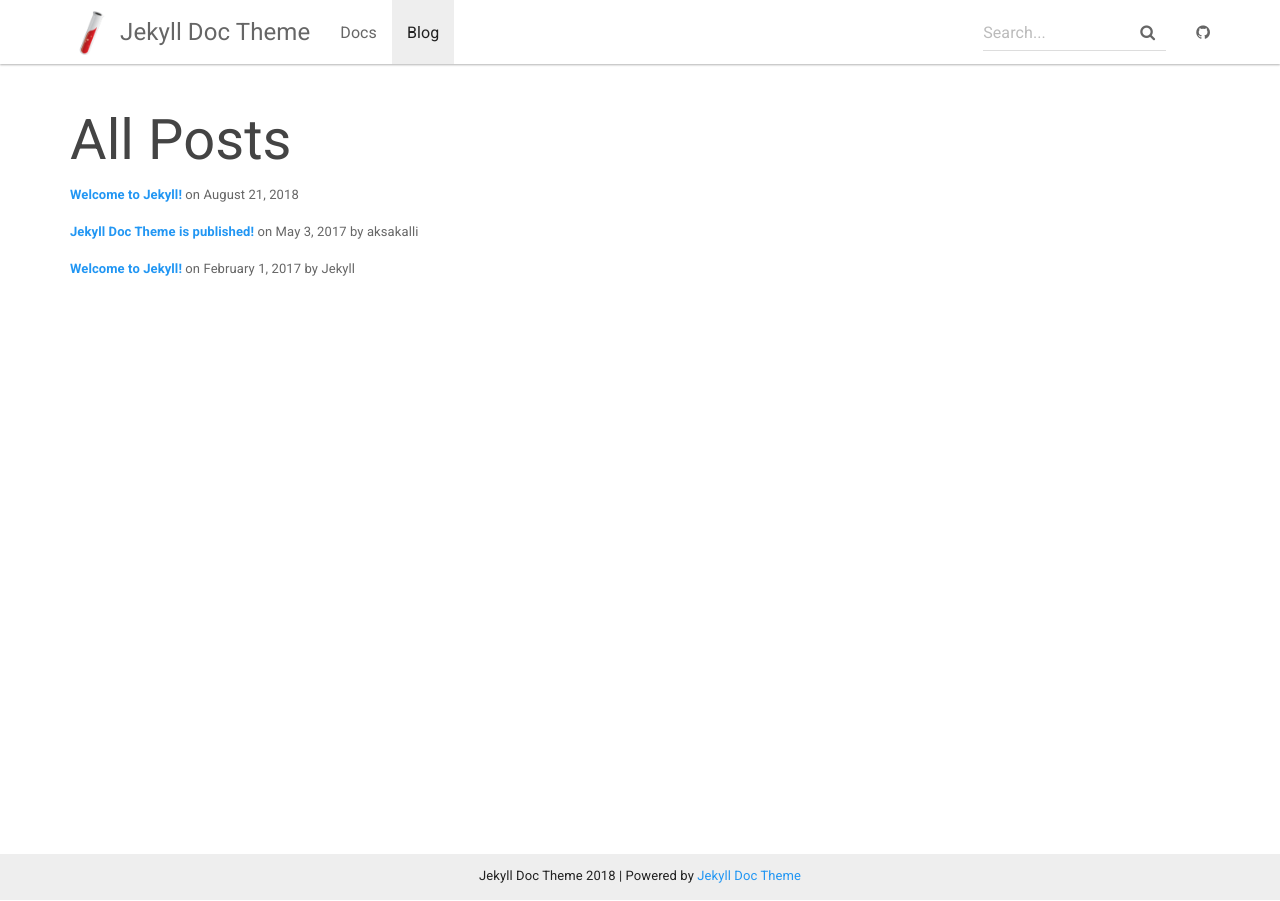
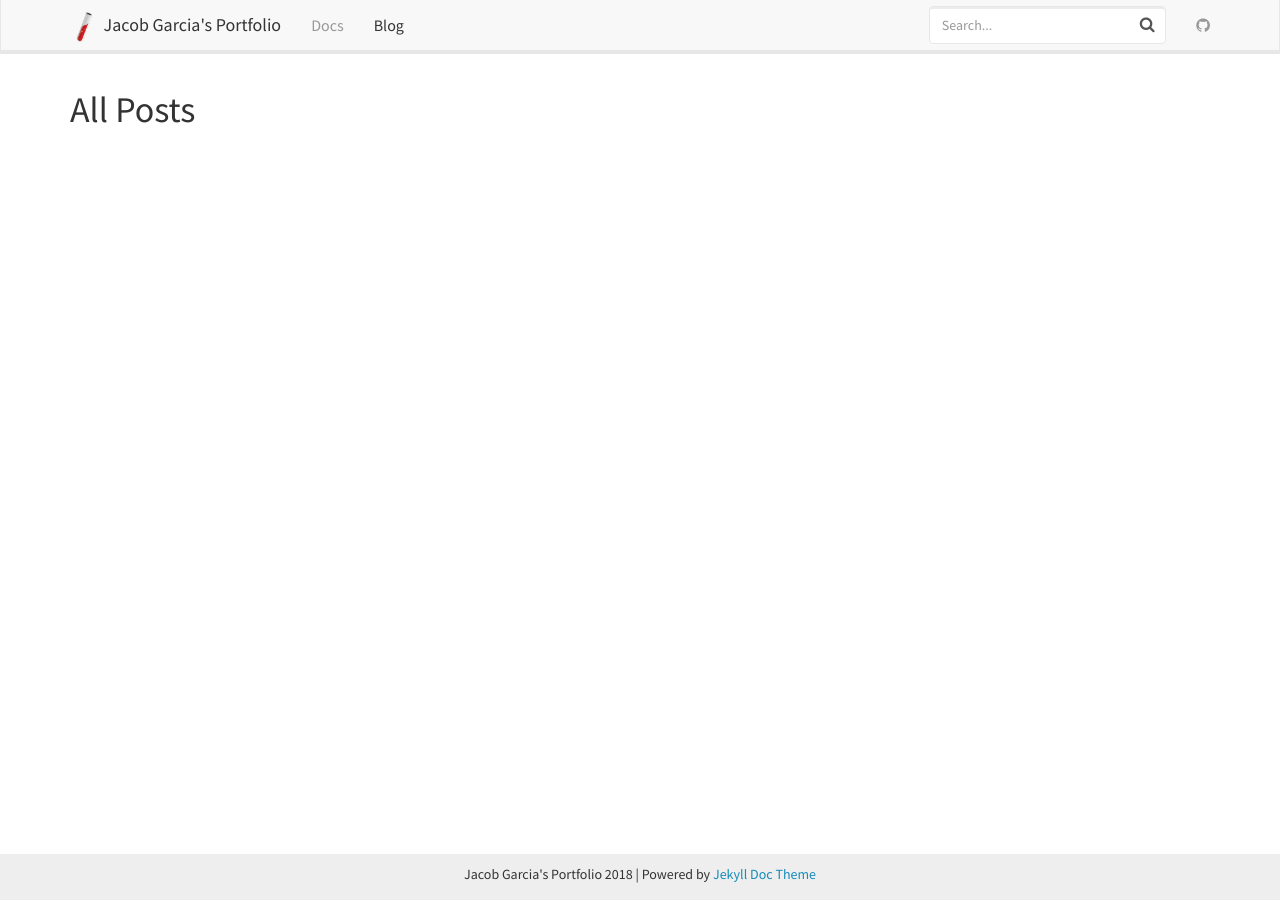
Before and after one commit to janikgar/janikgar.github.io, a Jekyll site: the page built from allposts.html, in a window 1280 px wide. Built offline with Jekyll 4.4.1, drawn with Linux system fonts in a browser that asks for light colours; nearby versions of some CDN libraries.

Commit message:
customized theme, added project and privacy policy pages

```diff
--- a/_config.yml
+++ b/_config.yml
@@ -1,18 +1,18 @@
 # Site settings
-title: Jekyll Doc Theme
-email: your-email@domain.com
-description: >
+title: Jacob Garcia's Portfolio
+email: janikgar@pme.me
+description: >-
   Jekyll Template for Project Websites
   providing documentation and blog post pages.
 
-baseurl: "/jekyll-doc-theme" # the subpath of your site, e.g. /blog/
-url: https://aksakalli.github.io/jekyll-doc-theme # the base hostname & protocol for your site
-git_address: https://github.com/aksakalli/jekyll-doc-theme
-git_edit_address: https://github.com/aksakalli/jekyll-doc-theme/blob/gh-pages
+baseurl: "" # the subpath of your site, e.g. /blog/
+# url: https://aksakalli.github.io/jekyll-doc-theme # the base hostname & protocol for your site
+git_address: https://github.com/janikgar
+# git_edit_address: https://github.com/aksakalli/jekyll-doc-theme/blob/gh-pages
 
 # theme options from https://bootswatch.com/
 # comment out this to use default Bootstrap
-bootwatch: paper
+bootwatch: lumen
 
 # Build settings
 markdown: kramdown
@@ -29,7 +29,7 @@
   - .idea/
   - .gitignore
   - README.md
-timezone: Europe/Berlin
+timezone: America/Chicago
 defaults:
 - scope:
     path: _posts
--- a/_data/docs.yml
+++ b/_data/docs.yml
@@ -3,9 +3,14 @@
   - home
   - themes
   - customization
+  - privacy-commercial
 
 - title: Examples
   docs:
   - cheatsheet
   - font-awesome
   - bootstrap
+
+- title: Projects
+  docs:
+  - norta-tracker
--- a/_posts/2018-08-20-welcome-to-jekyll.markdown
+++ b/_posts/2018-08-20-welcome-to-jekyll.markdown
@@ -3,6 +3,7 @@
 title:  "Welcome to Jekyll!"
 date:   2018-08-20 18:31:17 -0500
 categories: jekyll update
+published: false
 ---
 You’ll find this post in your `_posts` directory. Go ahead and edit it and re-build the site to see your changes. You can rebuild the site in many different ways, but the most common way is to run `jekyll serve`, which launches a web server and auto-regenerates your site when a file is updated.
 
```
Also changed, not shown: _docs/privacy-commercial.md (added, +59 -0 lines), _docs/projects/norta-tracker.md (added, +43 -0 lines), _posts/2017-02-01-welcome-to-jekyll.md (+1 -0 lines), _posts/2017-05-03-jekyll-doc-theme.md (+1 -0 lines), index.html (+2 -26 lines), index.md (deleted, +0 -6 lines), Gemfile.lock, img/bg.jpg, img/icon-basic.png (added), img/old_bg.jpg (added).
